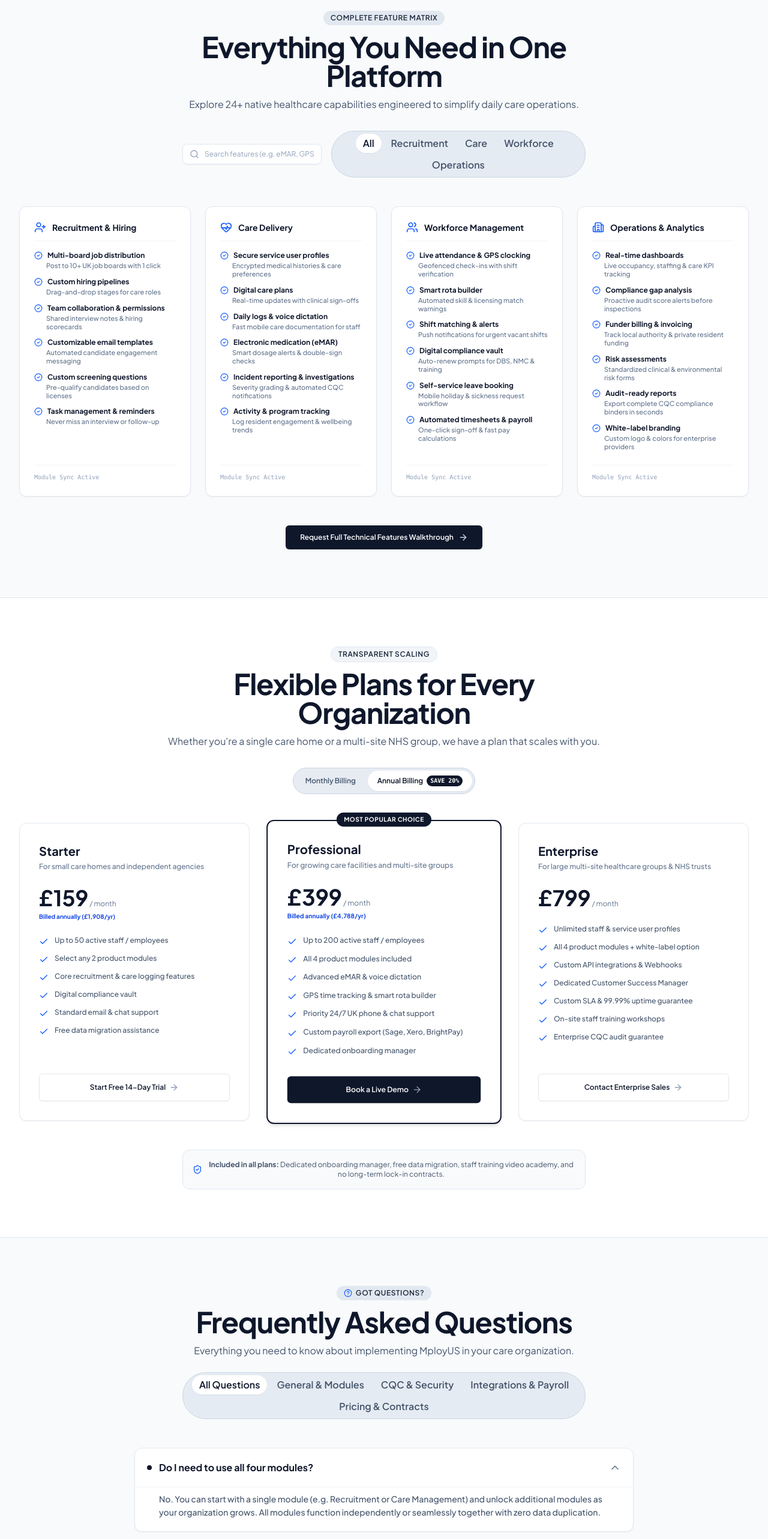
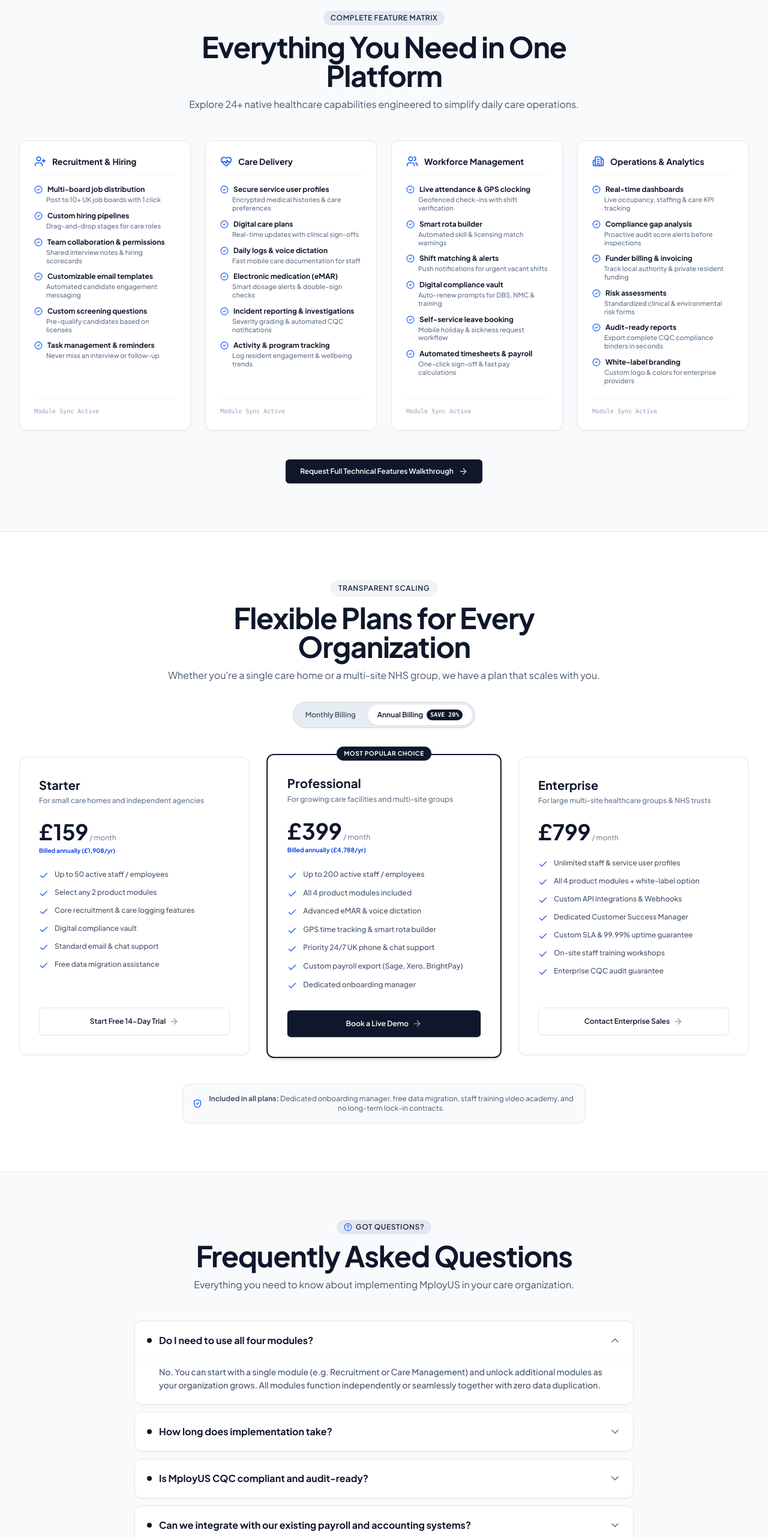
Before and after one commit to festusandrew/Landing-page, a React (Vite) app: page / in a window 1280 px wide. Shown: the part 8105-10671 px from the top of the page at 60% size. Built offline with nearby package versions, Linux system fonts and the light colour scheme.

Commit message:
Migrate historical CLF2 MakeVersion

```diff
--- a/src/components/FAQ.tsx
+++ b/src/components/FAQ.tsx
@@ -33,25 +33,7 @@ export const FAQ: React.FC<FAQProps> = ({ onBookDemo }) => {
           </p>
 
           {/* Category Filter Pills (Cal.com style) */}
-          <div className="mt-6 flex flex-wrap items-center justify-center gap-1 bg-slate-200/80 p-1 rounded-full border border-slate-300 text-xs">
-            {[
-              { id: 'all', label: 'All Questions' },
-              { id: 'general', label: 'General & Modules' },
-              { id: 'compliance', label: 'CQC & Security' },
-              { id: 'technical', label: 'Integrations & Payroll' },
-              { id: 'pricing', label: 'Pricing & Contracts' }
-            ].map(tab => (
-              <button
-                key={tab.id}
-                onClick={() => setSelectedCategory(tab.id)}
-                className={`px-3 py-1 rounded-full font-semibold transition-all ${
-                  selectedCategory === tab.id ? 'bg-white text-slate-900 shadow-xs' : 'text-slate-600 hover:text-slate-900'
-                }`}
-              >
-                {tab.label}
-              </button>
-            ))}
-          </div>
+
         </div>
 
         {/* Expandable Accordions */}
--- a/src/components/FeaturesGrid.tsx
+++ b/src/components/FeaturesGrid.tsx
@@ -36,34 +36,7 @@ export const FeaturesGrid: React.FC<FeaturesGridProps> = ({ onBookDemo }) => {
           </p>
 
           {/* Search & Category Filter Bar */}
-          <div className="mt-8 flex flex-col sm:flex-row items-center justify-between gap-4 max-w-2xl mx-auto">
-            {/* Search Input */}
-            <div className="relative w-full sm:w-64">
-              <Search className="w-4 h-4 text-slate-400 absolute left-3 top-1/2 -translate-y-1/2" />
-              <input
-                type="text"
-                placeholder="Search features (e.g. eMAR, GPS)..."
-                value={searchTerm}
-                onChange={(e) => setSearchTerm(e.target.value)}
-                className="w-full pl-9 pr-3 py-2 bg-white border border-slate-200 rounded-lg text-xs text-slate-900 placeholder-slate-400 focus:outline-none focus:border-slate-400 shadow-xs"
-              />
-            </div>
 
-            {/* Category Pills (Cal.com style) */}
-            <div className="flex flex-wrap items-center justify-center gap-1 bg-slate-200/80 p-1 rounded-full border border-slate-300 text-xs">
-              {categories.map((cat) => (
-                <button
-                  key={cat}
-                  onClick={() => setSelectedCategory(cat)}
-                  className={`px-3 py-1 rounded-full font-semibold transition-all ${
-                    selectedCategory === cat ? 'bg-white text-slate-900 shadow-xs' : 'text-slate-600 hover:text-slate-900'
-                  }`}
-                >
-                  {cat === 'All' ? 'All' : cat.split(' ')[0]}
-                </button>
-              ))}
-            </div>
-          </div>
         </div>
 
         {/* 4-Column Feature Matrix */}
```
